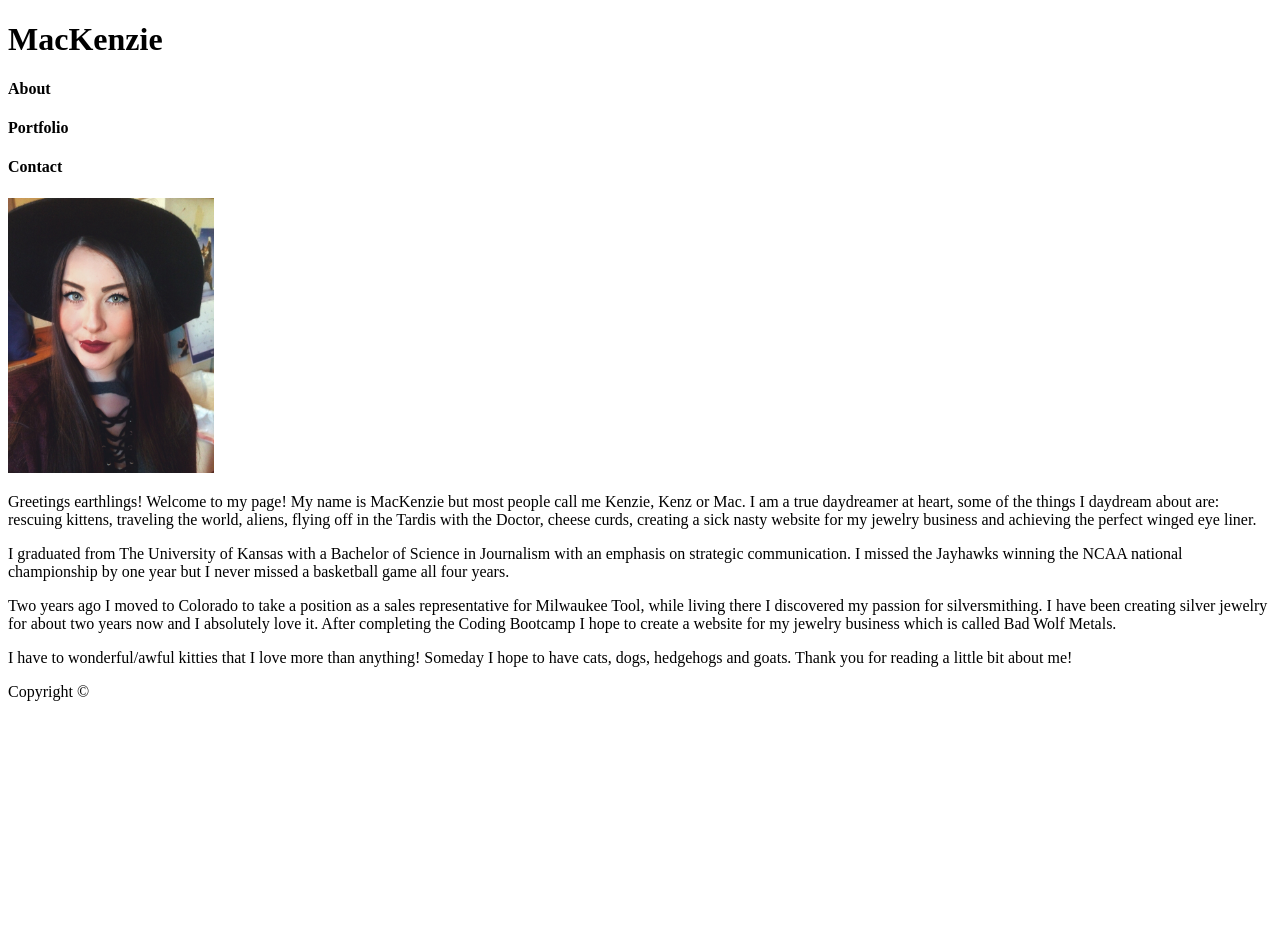
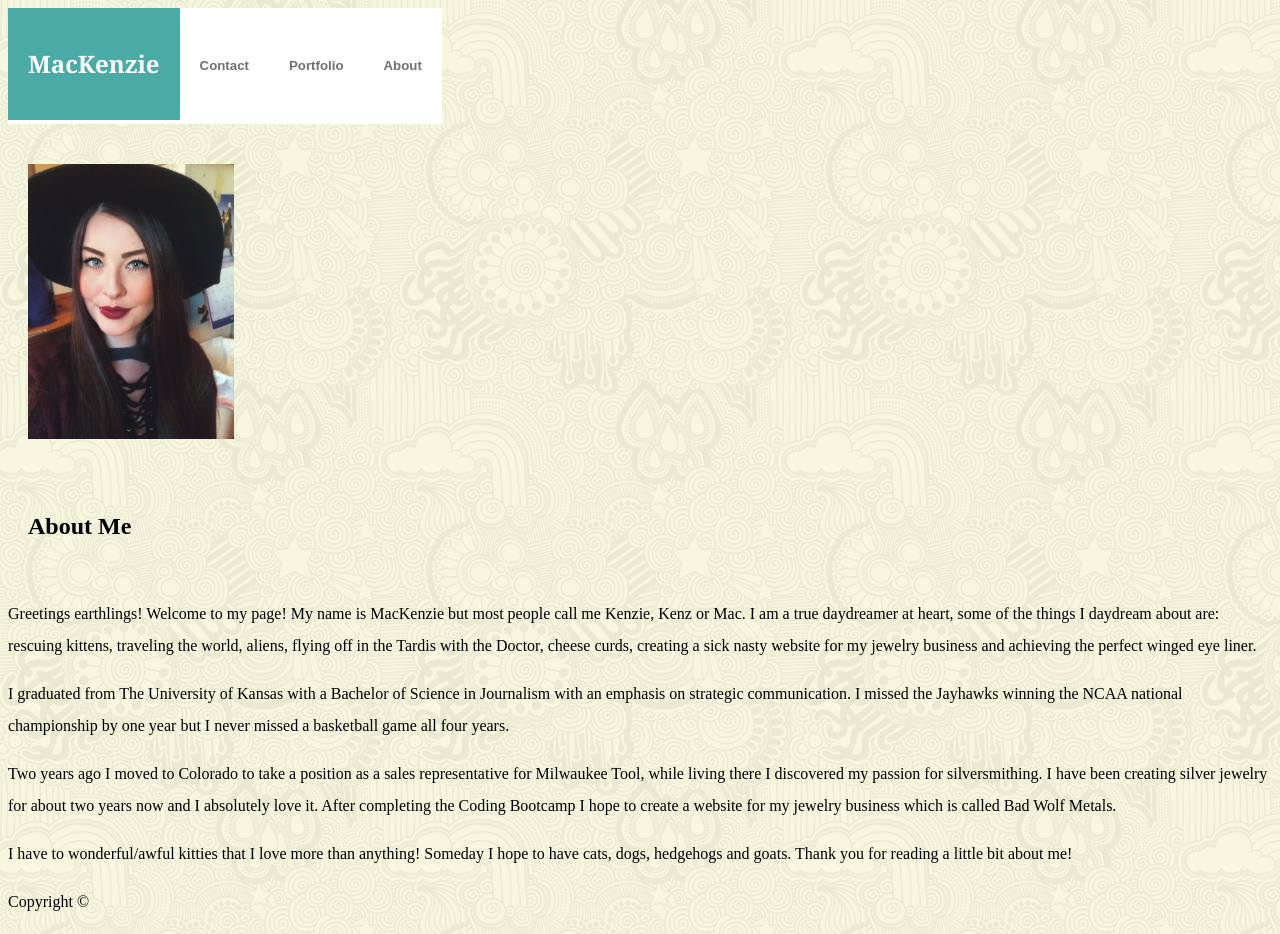
Before and after one commit to KenzieAnnC/Basic-Portfolio, a plain HTML site: page index.html in a window 1280 px wide. Before the commit the page ends 800 px from the top, so only its background shows below. Drawn offline with Linux system fonts and the light colour scheme.

Commit message:
add div classes and ids

```diff
--- a/assets/css/style.css
+++ b/assets/css/style.css
@@ -0,0 +1,67 @@
+body {
+    widows: 960px;
+    line-height: 32px;
+}
+
+* {
+    box-sizing: border-box;
+
+}
+
+
+header {
+
+    background: #ffffff;
+    float: left;
+    margin-bottom: 20px;
+    width: initial;
+
+}
+
+#name {
+    color: white;
+    background: #4aaaa5;
+    float: left;
+    font-family: Georgia, 'Times New Roman', Times, serif;
+    padding: 20px;
+
+}
+
+#about {
+    float: right;
+    font-family: Arial, Helvetica, sans-serif;
+    color: rgb(112, 112, 112);
+
+}
+
+#portfolio {
+    float: right;
+    font-family: Arial, Helvetica, sans-serif;
+    color: rgb(112, 112, 112);
+}
+
+#contact {
+    float: right;
+    font-family: Arial, Helvetica, sans-serif;
+    color: rgb(112, 112, 112);
+}
+
+#profile-image {
+    float: left;
+}
+
+.clearfix::after {
+    content: "";
+    display: block;
+    clear: both;
+}
+
+.content {
+    width: 960px;
+
+}
+
+section {
+    padding: 20px;
+
+}
--- a/index.html
+++ b/index.html
@@ -10,17 +10,46 @@
     <link rel="stylesheet" type="text/css" href="assets/css/style.css">
 
 </head>
+
 <body>
 
+    <body background="assets/images/skulls.png">
+
+    <div class="clearfix">
+
+        <header>
+
+            <section id="name">
                 <h1>MacKenzie</h1>
+            </section>
 
-    <h4>About</h4>
-    <h4>Portfolio</h4>
-    <h4>Contact</h4>
+            <section id="about">
+                <h5>About</h5>
+            </section>
+
+            <section id="portfolio">
+                <h5>Portfolio</h5>
+            </section>
+
+            <section id="contact">
+                <h5>Contact</h5>
+            </section>
+
+         </header>
+
+    </div>
 
 
+    <div class="clearfix">
+        <section id="profile-image">
             <img src="assets/images/profile-image.jpg" alt="Profile Image" style="height:275px;">
+         </section>
+    </div>
 
+    <section id="AboutMe"><h1>About Me</h1></section>
+
+
+    <div class="clearfix">
         <p>
             Greetings earthlings! Welcome to my page! My name is MacKenzie but most people call me Kenzie, Kenz or Mac. I am a true daydreamer at heart, some of the things I daydream about are: rescuing kittens, traveling the world, aliens, flying off in the Tardis with the Doctor, cheese curds, creating a sick nasty website for my jewelry business and achieving the perfect winged eye liner.
         </p>
@@ -37,6 +66,8 @@
             I have to wonderful/awful kitties that I love more than anything! Someday I hope to have cats, dogs, hedgehogs and goats. Thank you for reading a little bit about me!
         </p>
 
+    </div>
+
 
     <footer>
         <p>Copyright ©</p>
```
Also changed, not shown: contact.html (+3 -1 lines), portfolio.html (+3 -1 lines). Lines whose indentation alone changed are shown as unchanged.
